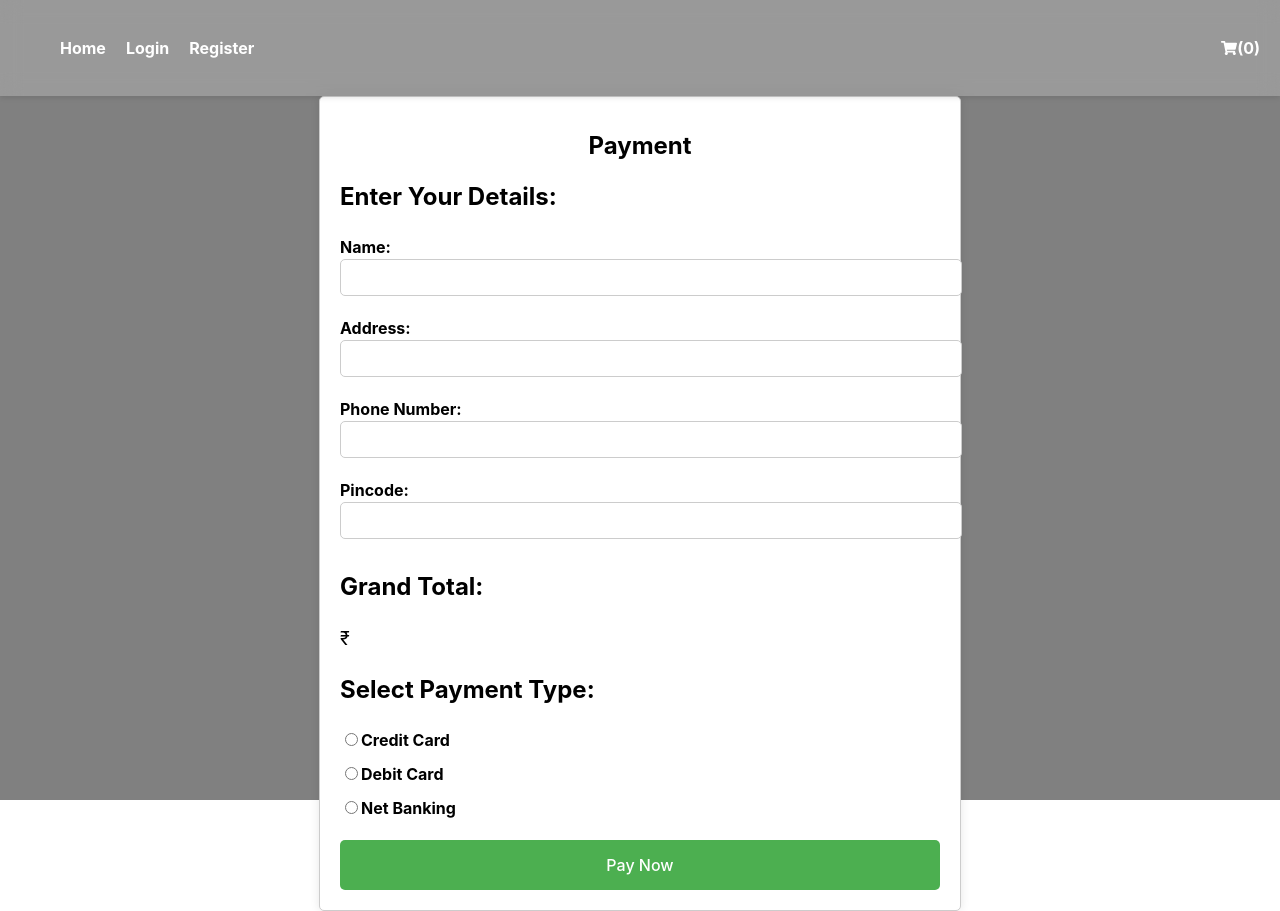
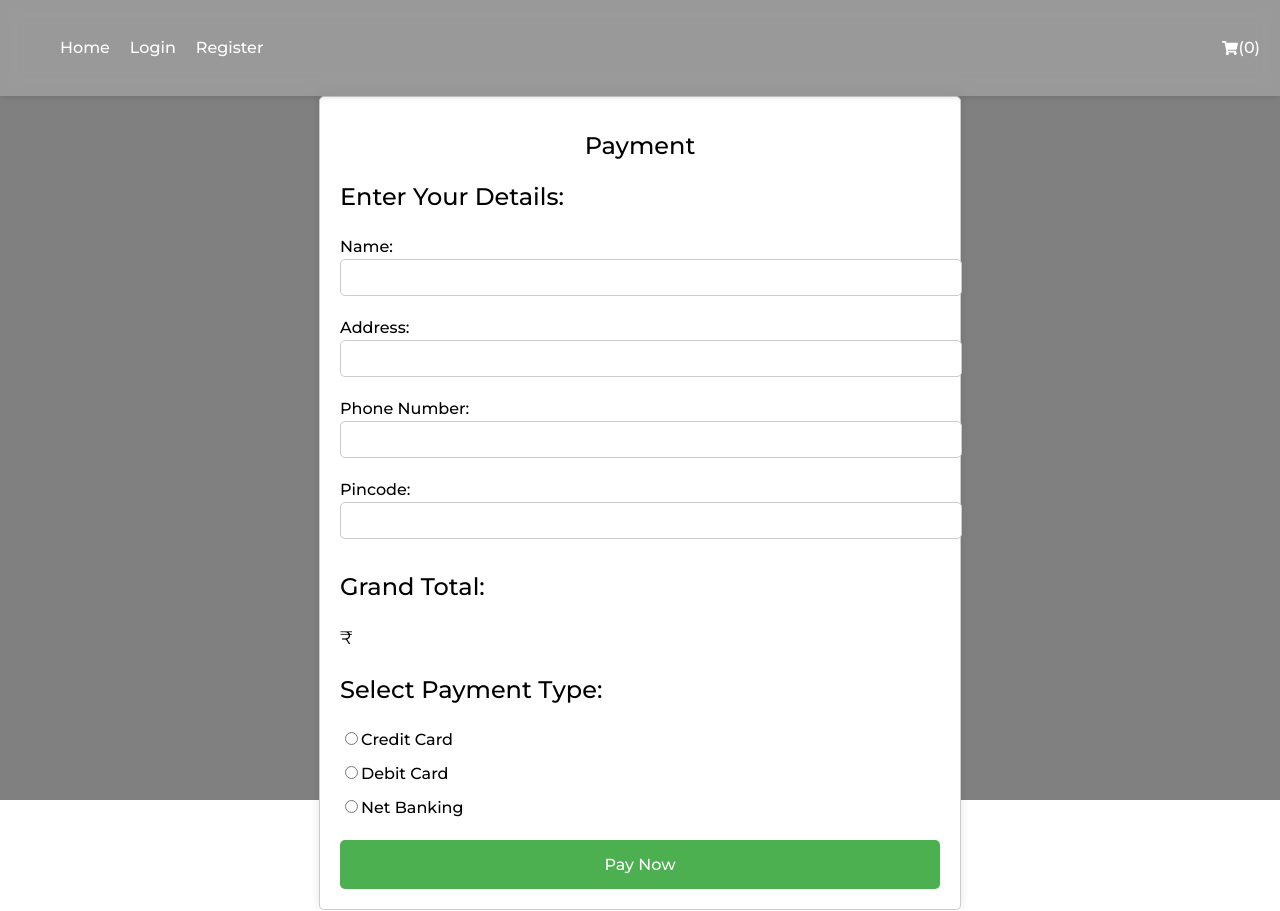
Before and after one commit to MohitNamdev22/MedFlip, a React (Vite) app in the folder MedFlip Mini Project/medflip-frontend/: page /payment in a window 1280 px wide. Built offline with nearby package versions, Linux system fonts and the light colour scheme; no server answers.

Commit message:
changes in fonts

```diff
--- a/MedFlip Mini Project/medflip-frontend/index.html
+++ b/MedFlip Mini Project/medflip-frontend/index.html
@@ -3,6 +3,7 @@
   <head>
     <meta charset="UTF-8" />
     <link rel="icon" type="image/svg+xml" href="/vite.svg" />
+    <link rel="stylesheet" href="https://fonts.googleapis.com/css2?family=Montserrat:wght@400;500&display=swap">
     <meta name="viewport" content="width=device-width, initial-scale=1.0" />
     <title>MedFlip</title>
   </head>
--- a/MedFlip Mini Project/medflip-frontend/src/index.css
+++ b/MedFlip Mini Project/medflip-frontend/src/index.css
@@ -1,6 +1,6 @@
 
 :root {
-  font-family: DM-Sans, Inter, system-ui, Avenir, Helvetica, Arial, sans-serif;
+  font-family: Montserrat, DM-Sans, Inter, system-ui, Avenir, Helvetica, Arial, sans-serif;
   line-height: 1.5;
   font-weight: 400;
 
```
